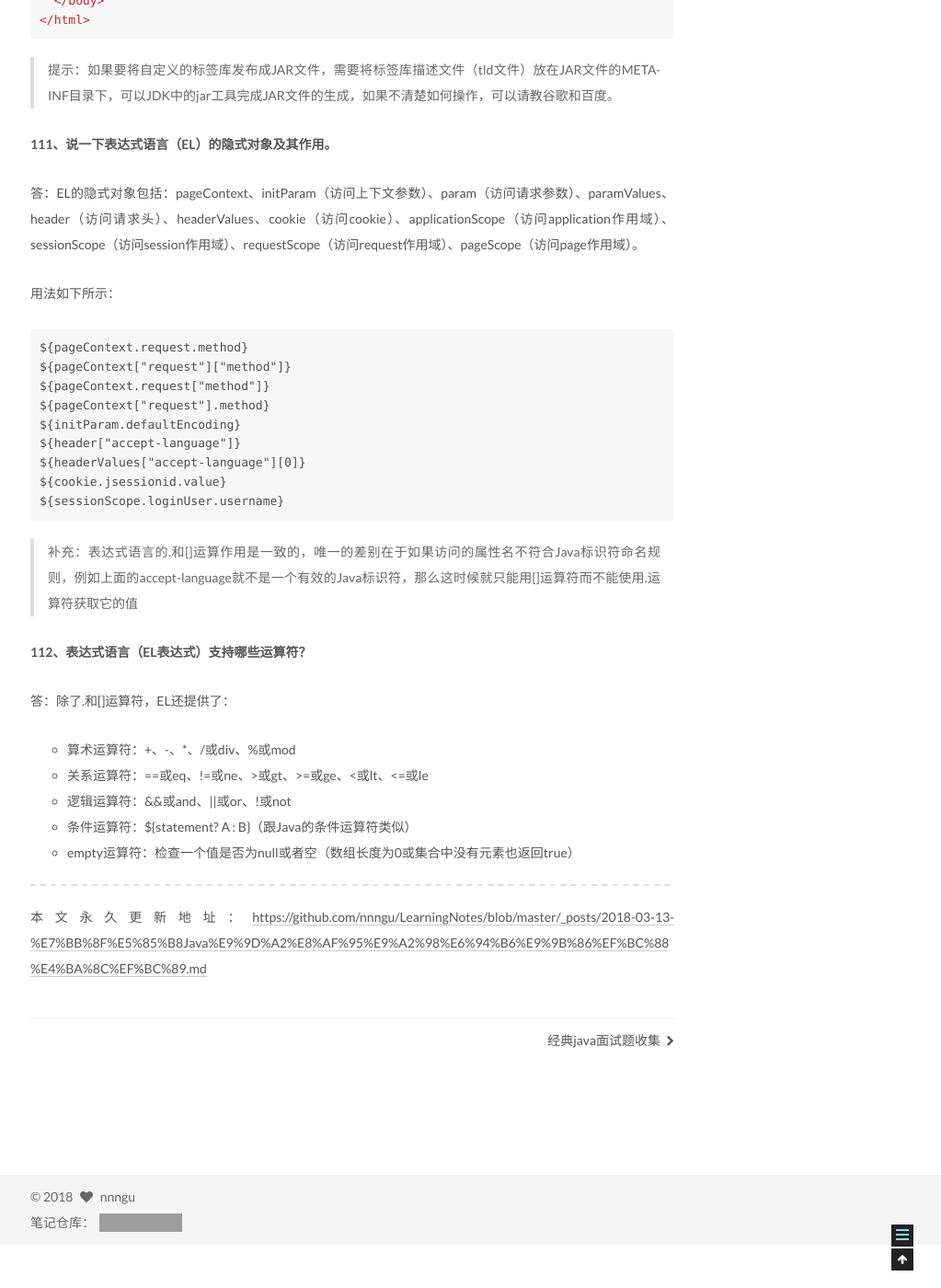
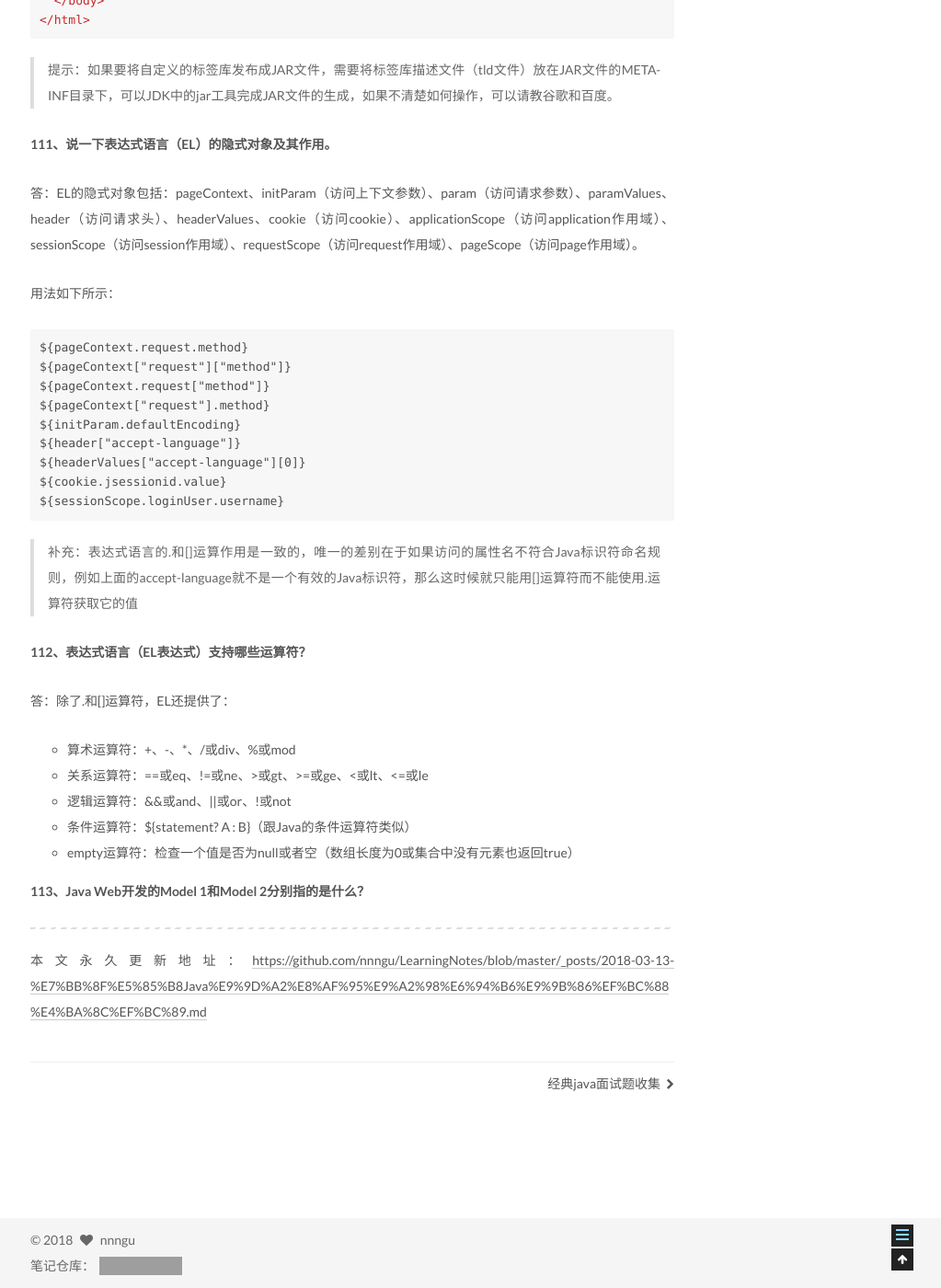
Before and after one commit to nnngu/LearningNotes, a Jekyll site: the page built from _posts/2018-03-13-经典Java面试题收集（二）.md, in a window 1280 px wide and 1400 px high, scrolled down 17683 px. Shown: the whole window at 92% size, without its empty margins (257-1280 px from the left). Built offline with Jekyll 4.4.1, drawn with Linux system fonts in a browser that asks for light colours; grey boxes are pictures that could not be loaded.

Commit message:
修改文件: _posts/2018-03-13-经典Java面试题收集（二）.md

```diff
--- a/_posts/2018-03-13-经典Java面试题收集（二）.md
+++ b/_posts/2018-03-13-经典Java面试题收集（二）.md
@@ -704,6 +704,8 @@ ${sessionScope.loginUser.username}
 - 条件运算符：${statement? A : B}（跟Java的条件运算符类似）
 - empty运算符：检查一个值是否为null或者空（数组长度为0或集合中没有元素也返回true）
 
+**113、Java Web开发的Model 1和Model 2分别指的是什么？**
+
 
 
 
```
